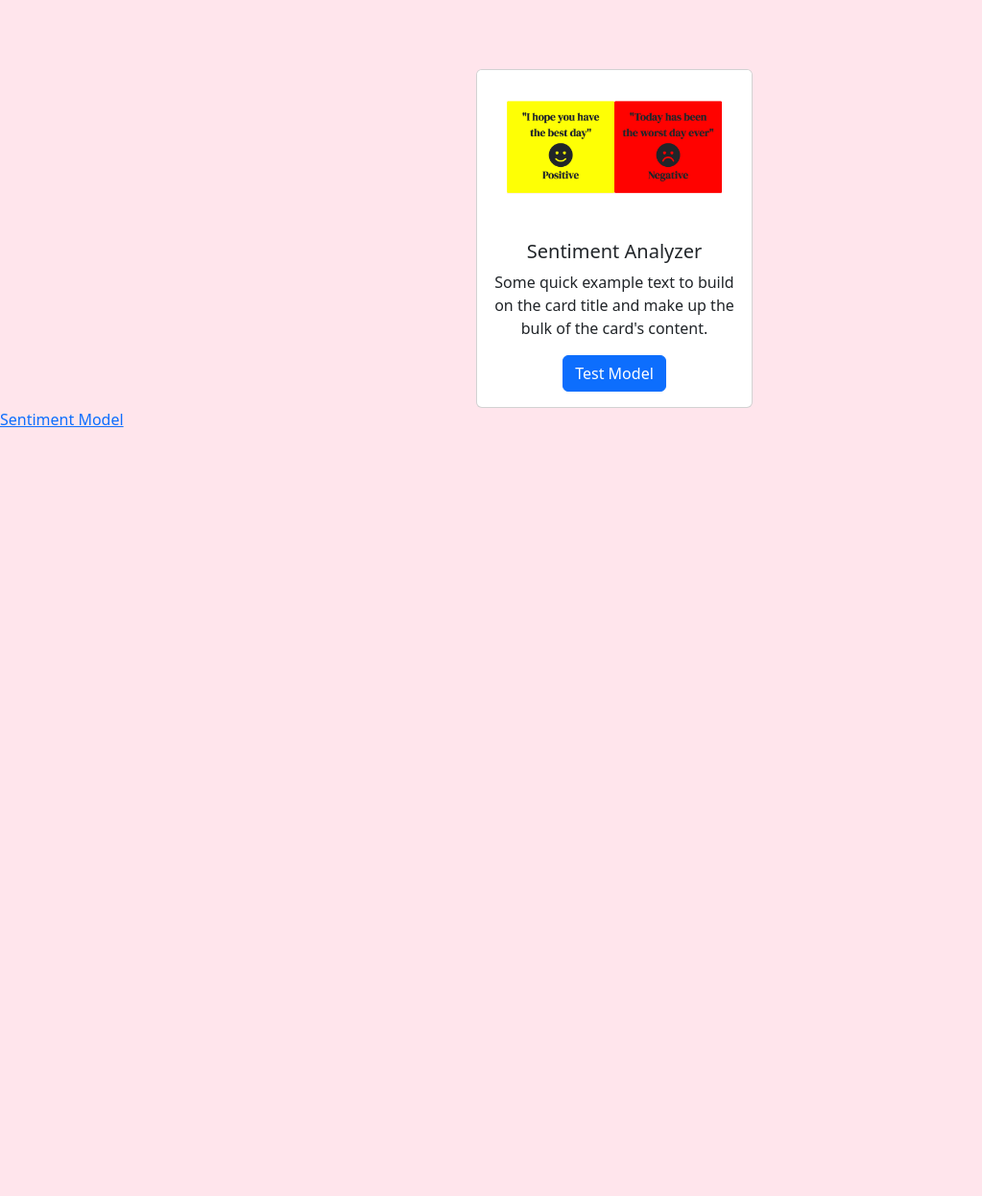
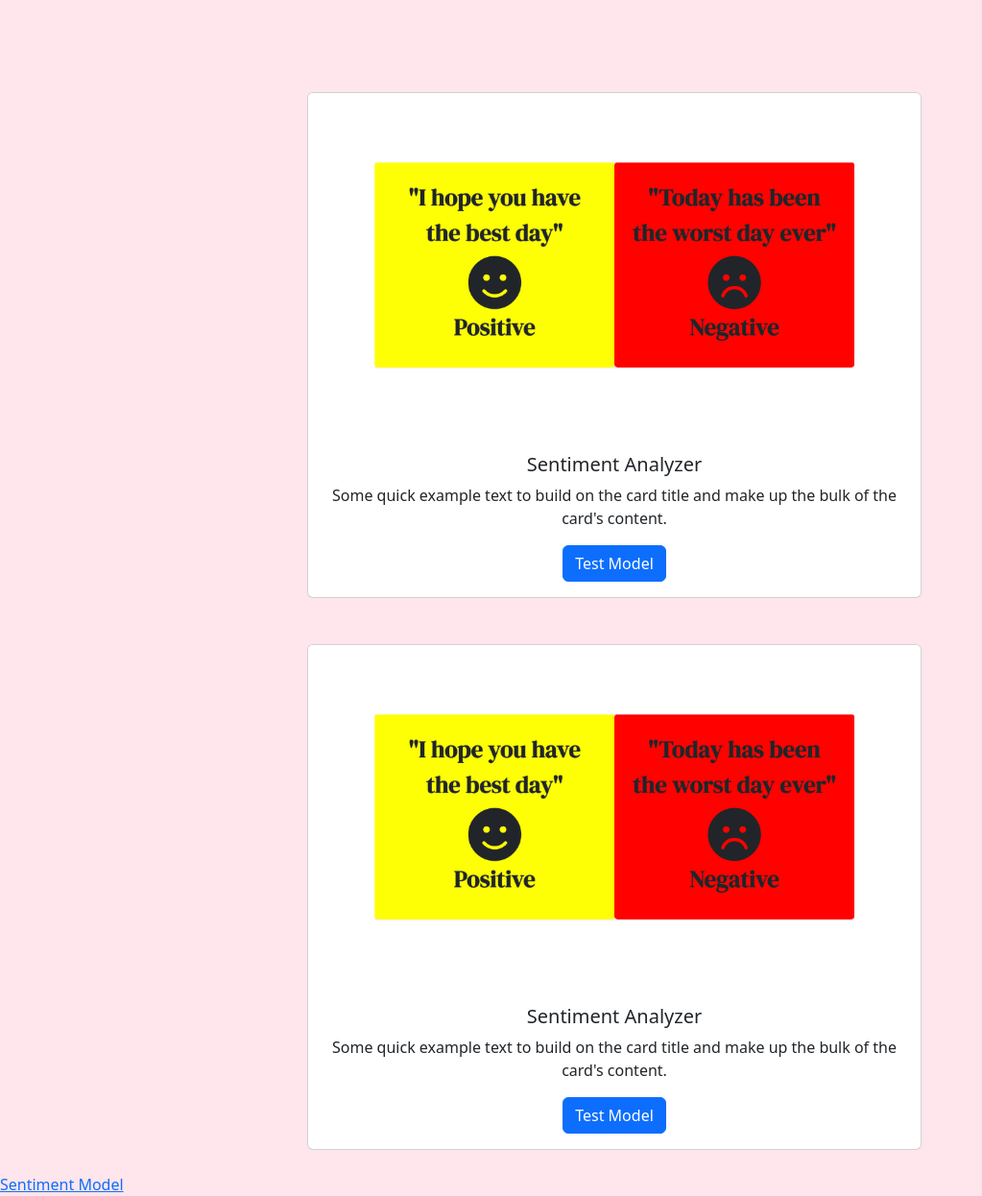
Before and after one commit to Kdinatale/LLM_Project3_New, a Flask app: page / in a window 1280 px wide. Shown: the part 56-1302 px from the top of the page at 96% size, without its empty margins (0-1023 px from the left). Before the commit the page ends 501 px from the top, so only its background shows below. Run offline with Flask 3, Linux system fonts and the light colour scheme; parts of the project's set-up code (start-up, migrations or seed data) failed here and were passed over.

Commit message:
Editing homepage to include projects

```diff
--- a/templates/index.html
+++ b/templates/index.html
@@ -37,6 +37,9 @@
         margin-left: auto;
         margin-right: auto;
         text-align: center;
+      }
+      .col-xl-6 {
+        width: 100%;
       }
     </style>
   </head>
@@ -102,7 +105,9 @@
       </ol>
     </nav> -->
     <div class="card-list">
-      <div class="card" style="width: 18rem">
+      <div class="row">
+        <div class="col-xl-6 mb-4 mt-4">
+          <div class="card w-50" style="width: 18rem">
             <img
               class="card-img-top"
               src="{{ url_for('static', filename='images/sentiment_thumbnail.png') }}"
@@ -111,10 +116,29 @@
             <div class="card-body">
               <h5 class="card-title">Sentiment Analyzer</h5>
               <p class="card-text">
-            Some quick example text to build on the card title and make up the
-            bulk of the card's content.
+                Some quick example text to build on the card title and make up
+                the bulk of the card's content.
               </p>
               <a href="/sentiment" class="btn btn-primary">Test Model</a>
+            </div>
+          </div>
+        </div>
+        <div class="col-xl-6 mb-4 mt-4">
+          <div class="card w-50" style="width: 18rem">
+            <img
+              class="card-img-top"
+              src="{{ url_for('static', filename='images/sentiment_thumbnail.png') }}"
+              alt="Sentiment Analyzer Project Thumbnail"
+            />
+            <div class="card-body">
+              <h5 class="card-title">Sentiment Analyzer</h5>
+              <p class="card-text">
+                Some quick example text to build on the card title and make up
+                the bulk of the card's content.
+              </p>
+              <a href="/sentiment" class="btn btn-primary">Test Model</a>
+            </div>
+          </div>
         </div>
       </div>
     </div>
```
Lines whose indentation alone changed are shown as unchanged.
